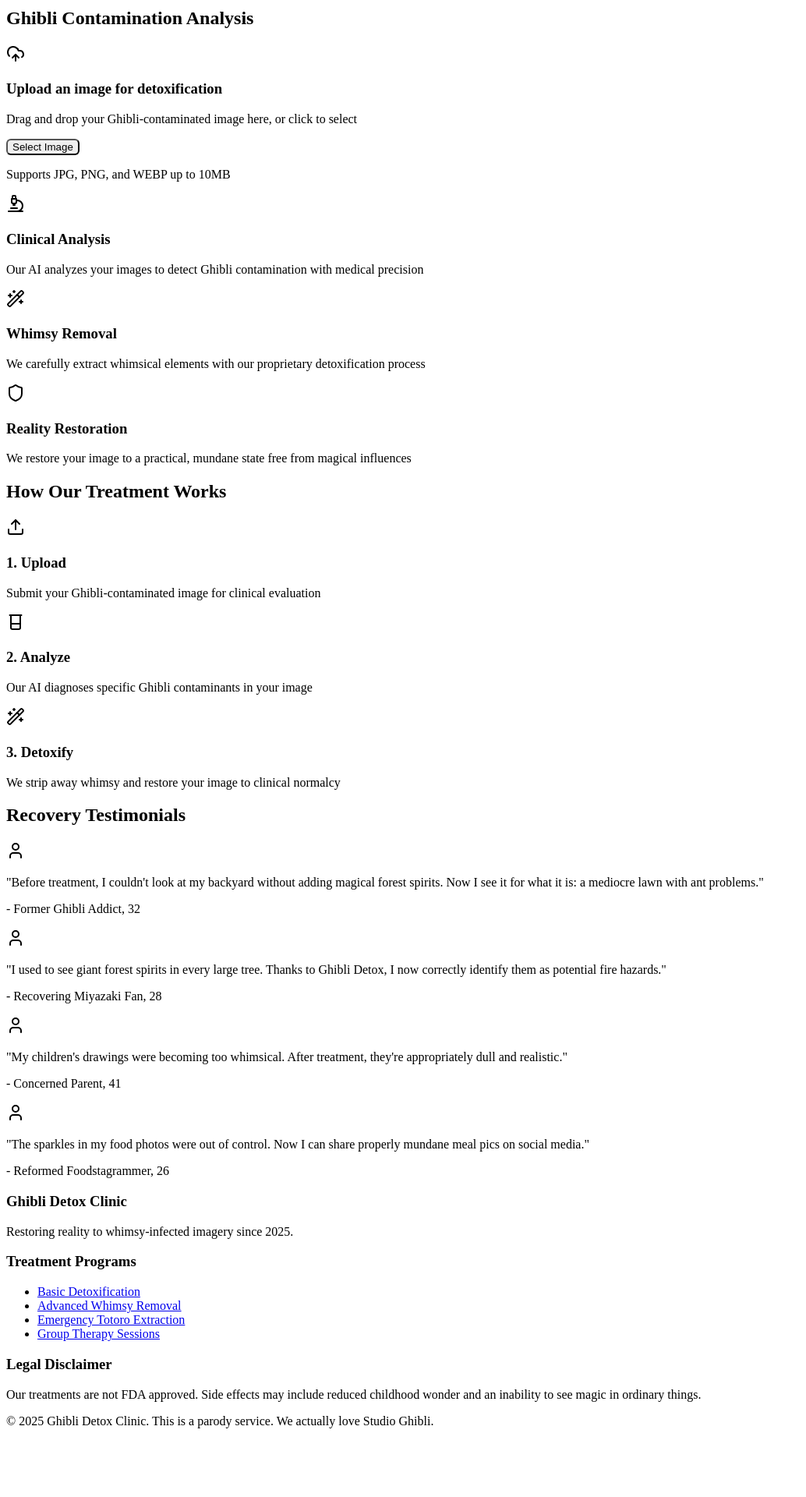
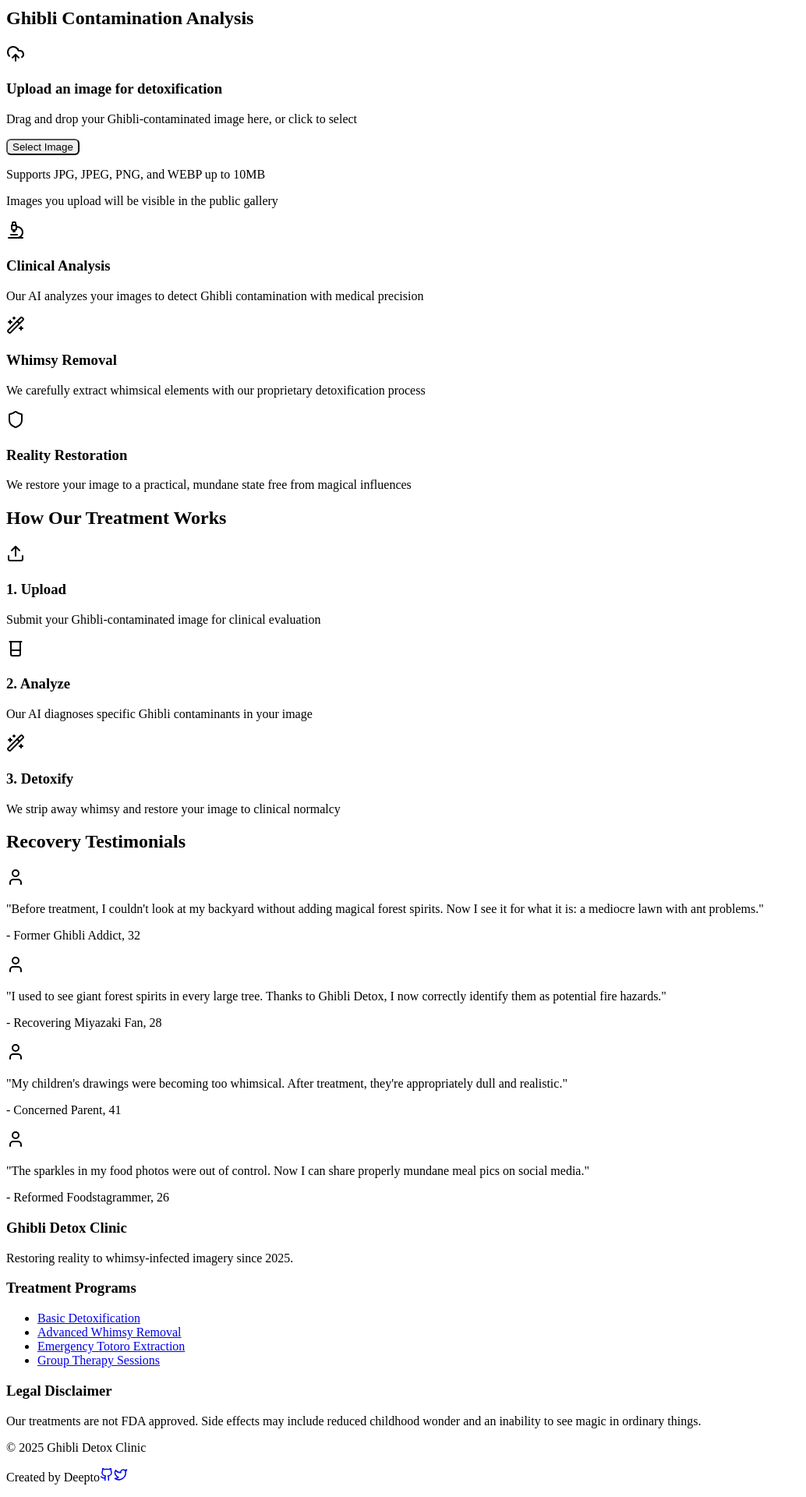
Before and after one commit to deepto98/studio-ghibli-detox, a React (Vite) app in the folder client/: page / in a window 1280 px wide. Shown: the part 210-2130 px from the top of the page at 78% size, without its empty margins (0-1034 px from the left). Before the commit the page ends 2058 px from the top, so only its background shows below. Built offline with nearby package versions, Linux system fonts and the light colour scheme; no server answers.

Commit message:
Added rate limit, route for degib count, disclaimer for image upload,social share to result, deghib count on home

```diff
--- a/client/src/components/footer.tsx
+++ b/client/src/components/footer.tsx
@@ -1,3 +1,5 @@
+import { Github, Twitter } from "lucide-react";
+
 export default function Footer() {
   return (
     <footer className="bg-gray-100 border-t border-gray-200 mt-12">
@@ -13,24 +15,65 @@
           <div>
             <h3 className="font-semibold mb-3">Treatment Programs</h3>
             <ul className="space-y-2 text-sm text-gray-600">
-              <li><a href="#" className="hover:text-clinic-blue-dark">Basic Detoxification</a></li>
-              <li><a href="#" className="hover:text-clinic-blue-dark">Advanced Whimsy Removal</a></li>
-              <li><a href="#" className="hover:text-clinic-blue-dark">Emergency Totoro Extraction</a></li>
-              <li><a href="#" className="hover:text-clinic-blue-dark">Group Therapy Sessions</a></li>
+              <li>
+                <a href="#" className="hover:text-clinic-blue-dark">
+                  Basic Detoxification
+                </a>
+              </li>
+              <li>
+                <a href="#" className="hover:text-clinic-blue-dark">
+                  Advanced Whimsy Removal
+                </a>
+              </li>
+              <li>
+                <a href="#" className="hover:text-clinic-blue-dark">
+                  Emergency Totoro Extraction
+                </a>
+              </li>
+              <li>
+                <a href="#" className="hover:text-clinic-blue-dark">
+                  Group Therapy Sessions
+                </a>
+              </li>
             </ul>
           </div>
 
           <div>
             <h3 className="font-semibold mb-3">Legal Disclaimer</h3>
             <p className="text-sm text-gray-600">
-              Our treatments are not FDA approved. Side effects may include reduced childhood wonder
-              and an inability to see magic in ordinary things.
+              Our treatments are not FDA approved. Side effects may include
+              reduced childhood wonder and an inability to see magic in ordinary
+              things.
             </p>
           </div>
         </div>
 
-        <div className="border-t border-gray-200 mt-8 pt-6 text-center text-sm text-gray-500">
-          <p>© 2025 Ghibli Detox Clinic. This is a parody service. We actually love Studio Ghibli.</p>
+        <div className="border-t border-gray-200 mt-8 pt-6 flex flex-col sm:flex-col justify-between items-center">
+          <p className="text-sm text-gray-500 mb-2 sm:mb-0">
+            © 2025 Ghibli Detox Clinic
+          </p>
+
+          <div className="flex items-center pt-4 space-x-3">
+            <span className="text-sm text-gray-500">Created by Deepto</span>
+            <a
+              href="https://github.com/deepto98"
+              target="_blank"
+              rel="noopener noreferrer"
+              className="text-gray-500 hover:text-blue-600 transition-colors"
+              aria-label="GitHub"
+            >
+              <Github size={18} />
+            </a>
+            <a
+              href="https://twitter.com/deepto98"
+              target="_blank"
+              rel="noopener noreferrer"
+              className="text-gray-500 hover:text-blue-600 transition-colors"
+              aria-label="Twitter"
+            >
+              <Twitter size={18} />
+            </a>
+          </div>
         </div>
       </div>
     </footer>
--- a/client/src/components/image-upload-area.tsx
+++ b/client/src/components/image-upload-area.tsx
@@ -231,7 +231,10 @@
                 <input {...getInputProps()} />
               </div>
               <p className="text-xs text-gray-500">
-                Supports JPG, PNG, and WEBP up to 10MB
+                Supports JPG, JPEG, PNG, and WEBP up to 10MB
+              </p>
+              <p className="text-xs text-gray-500 mt-2">
+                Images you upload will be visible in the public gallery
               </p>
             </div>
           </div>
--- a/client/src/pages/deghib-result.tsx
+++ b/client/src/pages/deghib-result.tsx
@@ -14,7 +14,7 @@
   CardTitle,
 } from "@/components/ui/card";
 import { Badge } from "@/components/ui/badge";
-import { ClipboardCopy, Share2 } from "lucide-react";
+import { ClipboardCopy } from "lucide-react";
 import { Image, ImageAnalysisResponse } from "@shared/schema";
 
 export default function DeGhibResult() {
@@ -25,7 +25,8 @@
   // Function to copy shareable link to clipboard
   const copyLinkToClipboard = () => {
     const url = window.location.href;
-    navigator.clipboard.writeText(url)
+    navigator.clipboard
+      .writeText(url)
       .then(() => {
         toast({
           title: "Success!",
@@ -79,7 +80,9 @@
       <div className="container mx-auto px-4 py-8 text-center">
         <h1 className="text-3xl font-bold mb-4">Error Loading Results</h1>
         <p>We couldn't find the deGhibli result you're looking for.</p>
-        <p className="mt-2 text-muted-foreground">Please check the URL and try again.</p>
+        <p className="mt-2 text-muted-foreground">
+          Please check the URL and try again.
+        </p>
         <Button className="mt-6" asChild>
           <Link href="/">Return Home</Link>
         </Button>
@@ -92,20 +95,62 @@
       <div className="max-w-4xl mx-auto">
         <div className="flex justify-between items-center mb-8 ">
           <div>
-            <h1 className="text-3xl font-bold bg-clip-text text-transparent bg-gradient-to-r from-blue-600 to-indigo-700">DeGhibli Treatment Results</h1>
+            <h1 className="text-3xl font-bold bg-clip-text text-transparent bg-gradient-to-r from-blue-600 to-indigo-700">
+              DeGhibli Treatment Results
+            </h1>
             <p className="text-muted-foreground">Patient ID: #{data.id}</p>
           </div>
-          <Button onClick={copyLinkToClipboard} variant="outline" className="flex gap-2">
-            <Share2 size={16} />
-            Share Results
-          </Button>
+          <div className="flex gap-2">
+            <Button
+              onClick={copyLinkToClipboard}
+              variant="outline"
+              className="flex gap-2"
+            >
+              <ClipboardCopy size={16} />
+              Copy Link
+            </Button>
+            <Button
+              variant="outline"
+              className="flex gap-2 bg-green-50 hover:bg-green-100 text-green-700 border-green-300"
+              onClick={() => {
+                const url = window.location.href;
+                window.open(
+                  `https://wa.me/?text=Check%20out%20my%20detoxified%20Ghibli%20image:%20${encodeURIComponent(
+                    url
+                  )}`,
+                  "_blank"
+                );
+              }}
+            >
+              <span>WhatsApp</span>
+            </Button>
+            <Button
+              variant="outline"
+              className="flex gap-2 bg-blue-50 hover:bg-blue-100 text-blue-700 border-blue-300"
+              onClick={() => {
+                const url = window.location.href;
+                window.open(
+                  `https://twitter.com/intent/tweet?text=Check%20out%20my%20detoxified%20Ghibli%20image&url=${encodeURIComponent(
+                    url
+                  )}`,
+                  "_blank"
+                );
+              }}
+            >
+              <span>Twitter</span>
+            </Button>
+          </div>
         </div>
 
         {/* Contamination Level Bar */}
         <div className="mb-6">
           <div className="flex justify-between items-center mb-2">
-            <span className="text-sm font-medium">Ghibli Contamination Level</span>
-            <span className="text-sm font-medium">{data.contaminationLevel}%</span>
+            <span className="text-sm font-medium">
+              Ghibli Contamination Level
+            </span>
+            <span className="text-sm font-medium">
+              {data.contaminationLevel}%
+            </span>
           </div>
           <div className="w-full bg-gray-200 rounded-full h-5">
             <div
@@ -151,7 +196,11 @@
         />
 
         <CardFooter className="flex justify-center mt-6">
-          <Button onClick={copyLinkToClipboard} variant="outline" className="flex gap-2">
+          <Button
+            onClick={copyLinkToClipboard}
+            variant="outline"
+            className="flex gap-2"
+          >
             <ClipboardCopy size={16} />
             Copy Link
           </Button>
--- a/client/src/pages/home.tsx
+++ b/client/src/pages/home.tsx
@@ -3,23 +3,46 @@
 import HowItWorksSection from "@/components/how-it-works-section";
 import Testimonials from "@/components/testimonials";
 
+import { useQuery } from "@tanstack/react-query";
+
+interface StatsData {
+  count: number;
+}
+
 export default function Home() {
+  // Fetch count of deghibs created
+  const { data: statsData } = useQuery<StatsData>({
+    queryKey: ["/api/stats/count"],
+    refetchOnWindowFocus: false,
+  });
+
   return (
     <div className="bg-gray-50 text-clinic-text">
       <div className="max-w-7xl mx-auto px-4 sm:px-6 lg:px-8 py-8">
         {/* 1. Medical-Grade Ghibli Detoxification */}
-        <section className="pt-0 pb-0 ">
+        <section className="py-8 md:py-12">
           <div className="max-w-7xl mx-auto px-4 sm:px-6 lg:px-8">
             <div className="text-center mb-4">
-              <div className="inline-flex items-center px-4 py-1.5 mb-4 rounded-full bg-blue-100 text-blue-800 text-sm font-medium">
-                <Sparkles className="h-4 w-4 mr-2" /> AI-Powered Technology
+              <div className="flex items-center justify-center gap-4 mb-4">
+                <div className="inline-flex items-center px-4 py-1.5 rounded-full bg-blue-100 text-blue-800 text-sm font-medium">
+                  <Sparkles className="h-4 w-4 mr-2" /> AI-Powered Technology
+                </div>
+                {statsData && (
+                  <div className="inline-flex items-center px-4 py-1.5 rounded-full bg-gradient-to-r from-green-100 to-blue-100 border border-blue-200 shadow-sm text-blue-800 text-sm font-medium animate-pulse">
+                    <span className="font-bold text-lg mr-1">
+                      {statsData.count.toLocaleString()}
+                    </span>
+                    <span className="ml-1">Patients Treated</span>
+                  </div>
+                )}
               </div>
               <h1 className="text-4xl md:text-5xl font-bold mb-4 bg-clip-text text-transparent bg-gradient-to-r from-blue-600 to-indigo-700">
                 Medical-Grade Ghibli Detoxification
               </h1>
               <p className="text-lg md:text-xl text-gray-600 max-w-3xl mx-auto">
-                Has your imagery been infected with excessive whimsy? Our cutting-edge AI will diagnose
-                and cleanse your images of Ghibli contamination.
+                Has your imagery been infected with excessive whimsy? Our
+                cutting-edge AI will diagnose and cleanse your images of Ghibli
+                contamination.
               </p>
             </div>
           </div>
@@ -29,16 +52,19 @@
         <ImageUploadArea />
 
         {/* 3. Clinical Analysis Features */}
-        <section className="py-0">
+        <section className="py-4">
           <div className="max-w-7xl mx-auto px-4 sm:px-6 lg:px-8">
             <div className="grid md:grid-cols-3 gap-8 mt-4">
               <div className="bg-white rounded-xl p-6 shadow-md border border-gray-100 text-center hover:shadow-lg transition-shadow duration-300">
                 <div className="w-14 h-14 mx-auto rounded-full bg-blue-100 flex items-center justify-center mb-4">
                   <Microscope className="h-7 w-7 text-blue-600" />
                 </div>
-                <h3 className="text-lg font-semibold mb-2">Clinical Analysis</h3>
+                <h3 className="text-lg font-semibold mb-2">
+                  Clinical Analysis
+                </h3>
                 <p className="text-gray-600 text-sm">
-                  Our AI analyzes your images to detect Ghibli contamination with medical precision
+                  Our AI analyzes your images to detect Ghibli contamination
+                  with medical precision
                 </p>
               </div>
 
@@ -48,7 +74,8 @@
                 </div>
                 <h3 className="text-lg font-semibold mb-2">Whimsy Removal</h3>
                 <p className="text-gray-600 text-sm">
-                  We carefully extract whimsical elements with our proprietary detoxification process
+                  We carefully extract whimsical elements with our proprietary
+                  detoxification process
                 </p>
               </div>
 
@@ -56,9 +83,12 @@
                 <div className="w-14 h-14 mx-auto rounded-full bg-green-100 flex items-center justify-center mb-4">
                   <Shield className="h-7 w-7 text-green-600" />
                 </div>
-                <h3 className="text-lg font-semibold mb-2">Reality Restoration</h3>
+                <h3 className="text-lg font-semibold mb-2">
+                  Reality Restoration
+                </h3>
                 <p className="text-gray-600 text-sm">
-                  We restore your image to a practical, mundane state free from magical influences
+                  We restore your image to a practical, mundane state free from
+                  magical influences
                 </p>
               </div>
             </div>
--- a/package.json
+++ b/package.json
@@ -44,7 +44,7 @@
     "@radix-ui/react-toggle": "^1.1.0",
     "@radix-ui/react-toggle-group": "^1.1.0",
     "@radix-ui/react-tooltip": "^1.1.3",
-     "@tanstack/react-query": "^5.60.5",
+    "@tanstack/react-query": "^5.60.5",
     "@types/multer": "^1.4.12",
     "class-variance-authority": "^0.7.0",
     "clsx": "^2.1.1",
@@ -84,8 +84,8 @@
     "@aws-sdk/client-s3": "^3.777.0",
     "@aws-sdk/s3-request-presigner": "^3.777.0",
     "axios": "^1.8.4",
-    "postgres": "^3.4.5"
-
+    "postgres": "^3.4.5",
+    "express-rate-limit": "^7.5.0"
   },
   "devDependencies": {
     "@tailwindcss/typography": "^0.5.15",
```
Also changed, not shown: 2 other files (tests, documents, lock files or other folders).
